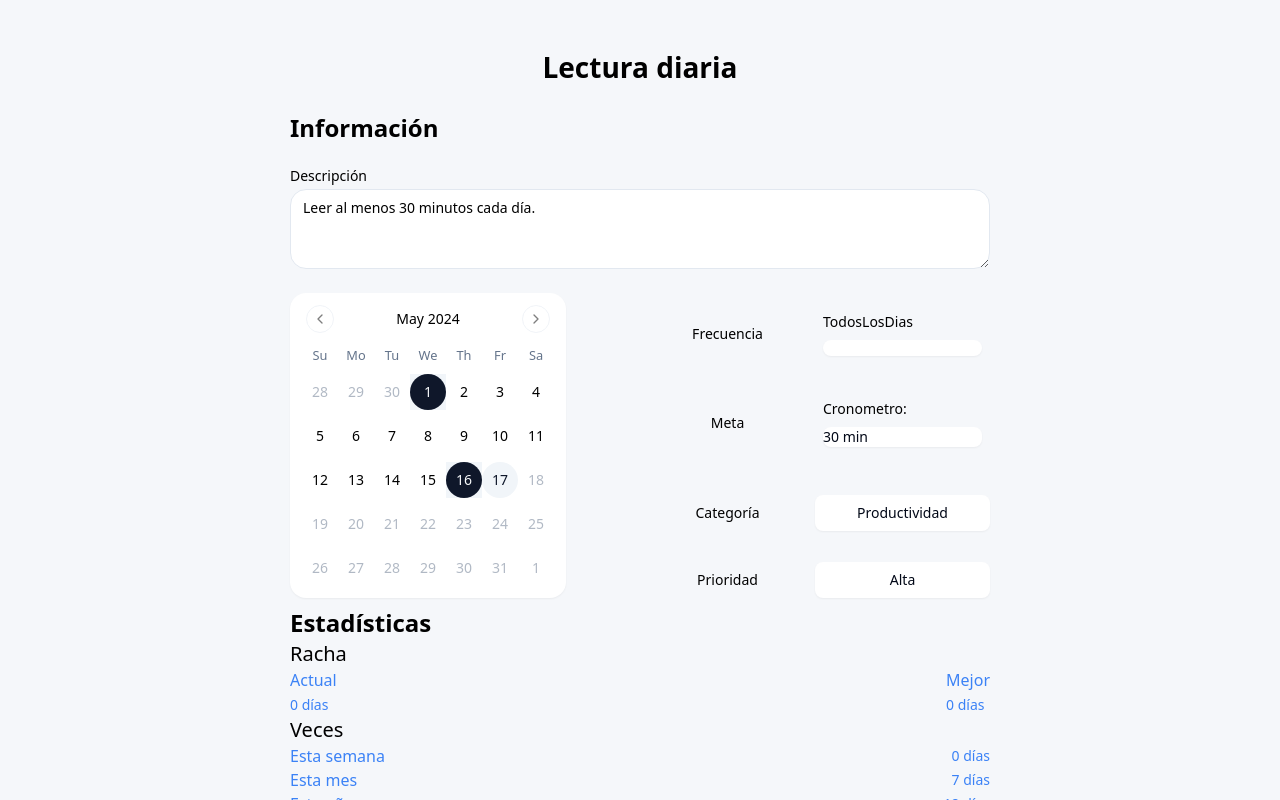
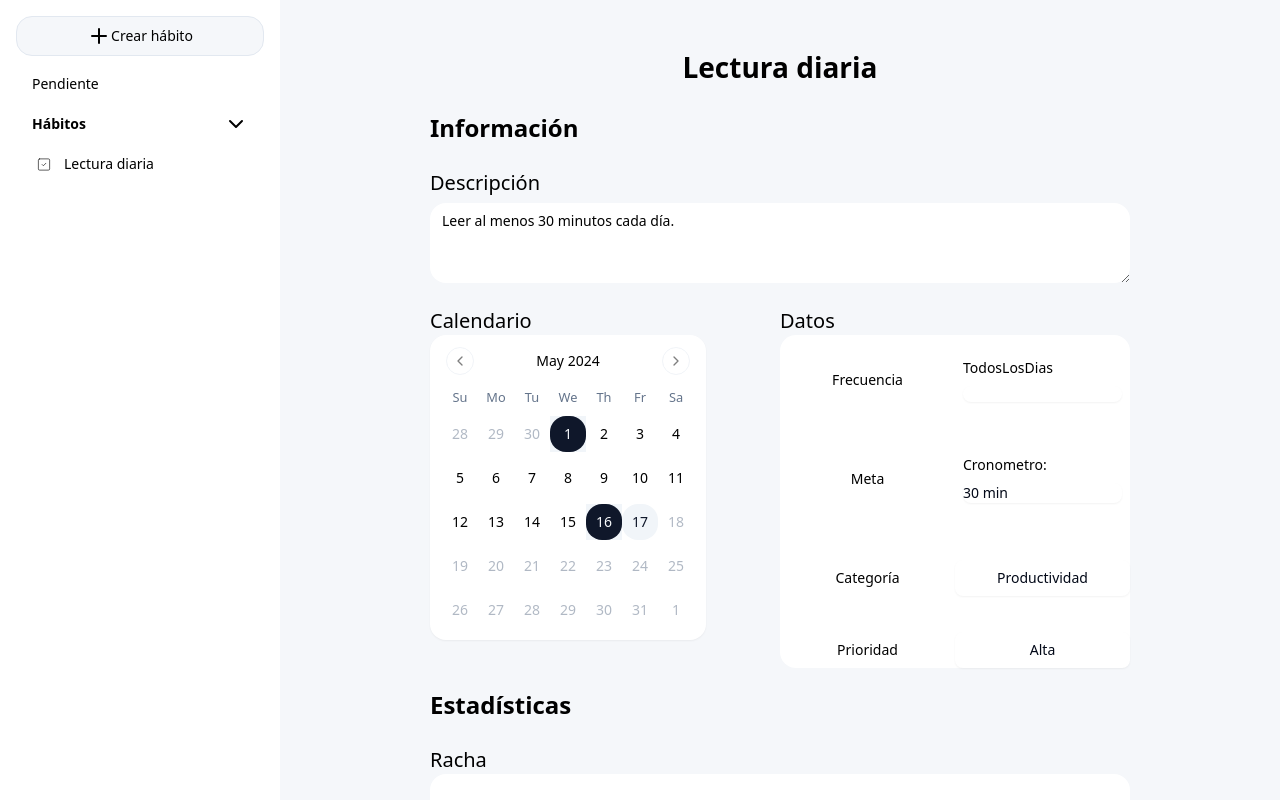
Before and after one commit to Davs07/habitsApp, a React (Vite) app: page /habitpage in a window 1280 px wide. Built offline with nearby package versions, Linux system fonts and the light colour scheme.

Commit message:
add sidebar

```diff
--- a/src/App.tsx
+++ b/src/App.tsx
@@ -1,13 +1,55 @@
-import { Route, Routes } from "react-router-dom";
+import { Link, Route, Routes } from "react-router-dom";
 import { HabitsPage } from "./pages/Habits/HabitsPage";
 import { Try } from "./pages/Habits/Try";
 import { HabitTry } from "./pages/Habits/HabitTry";
 import { HabitList } from "./pages/Habits/HabitList";
 import { HabitPage } from "./pages/Habits/HabitPage";
+import { ChevronDown, Plus, SquareCheck } from "lucide-react";
+import { Button } from "./components/ui/button";
 
 function App() {
   return (
-    <div className="h-screen overflow-hidden grid place-items-center bg-background overflow-y-auto ">
+    <div className="h-screen overflow-hidden flex flex-row   bg-background ">
+      <aside className=" col-span-2 bg-card h-full w-[280px] justify-start p-4">
+        <div className="w-full h-full ">
+          <nav>
+            <ul className="flex flex-col">
+              <Button variant="outline" className="mb-2 ">
+                <Plus />
+                Crear hábito
+              </Button>
+              <li>
+                <Link to="/habittry">
+                  <Button variant={"ghost"} className="w-full justify-start ">
+                    Pendiente
+                  </Button>
+                </Link>
+              </li>
+              <li>
+                <Link to="/habitlist">
+                  <Button
+                    variant={"ghost"}
+                    className="w-full justify-between font-bold ">
+                    Hábitos
+                    <ChevronDown />
+                  </Button>
+                </Link>
+              </li>
+              <li>
+                <Link to="/habitpage">
+                  <Button
+                    variant={"ghost"}
+                    className="w-full justify-start gap-2 font-normal">
+                    <SquareCheck strokeWidth={1} height={15} />
+                    Lectura diaria
+                  </Button>
+                </Link>
+              </li>
+            </ul>
+          </nav>
+        </div>
+      </aside>
+      <div className="w-full flex-1 flex justify-center overflow-y-auto ">
         <Routes>
           <Route path="/" element={<HabitsPage />} />
           <Route path="/try" element={<Try />} />
@@ -16,6 +58,7 @@ function App() {
           <Route path="/habitpage" element={<HabitPage />} />
         </Routes>
       </div>
+    </div>
   );
 }
 
--- a/src/components/Chart.tsx
+++ b/src/components/Chart.tsx
@@ -47,7 +47,7 @@ export const Chart: React.FC<ChartProps> = (props) => {
   ];
   const data = monthNames.map((month, index) => ({
     name: month,
-    completados: completadosPorMes ? completadosPorMes[index] : 0,
+    Completados: completadosPorMes ? completadosPorMes[index] : 0,
   }));
 
   if (!completedDays) {
@@ -69,7 +69,7 @@ export const Chart: React.FC<ChartProps> = (props) => {
       <YAxis />
       <Tooltip />
       <Legend />
-      <Bar dataKey="completados" fill="#3B82F6" />{" "}
+      <Bar dataKey="Completados" fill="#3B82F6" />{" "}
     </BarChart>
   );
 };
--- a/src/components/ui/button.tsx
+++ b/src/components/ui/button.tsx
@@ -5,7 +5,7 @@ import { cva, type VariantProps } from "class-variance-authority";
 import { cn } from "@/lib/utils";
 
 const buttonVariants = cva(
-  "inline-flex items-center justify-center whitespace-nowrap rounded-3xl text-sm font-medium ring-offset-background transition-colors focus-visible:outline-none focus-visible:ring-2 focus-visible:ring-ring focus-visible:ring-offset-2 disabled:pointer-events-none disabled:opacity-50",
+  "inline-flex items-center justify-center whitespace-nowrap rounded-2xl text-sm font-medium ring-offset-background transition-colors focus-visible:outline-none focus-visible:ring-2 focus-visible:ring-ring focus-visible:ring-offset-2 disabled:pointer-events-none disabled:opacity-50",
   {
     variants: {
       variant: {
--- a/src/pages/Habits/HabitList.tsx
+++ b/src/pages/Habits/HabitList.tsx
@@ -14,21 +14,23 @@ export const HabitList: React.FC = () => {
   };
 
   return (
-    <div className=" h-full w-max justify-start items-start gap-2 grid grid-cols-1 ">
-      <div className=" h-max w-max justify-start items-start gap-2 grid grid-cols-1">
+    <div className=" h-full w-max justify-start items-start gap-2 grid grid-cols-1 mt-32">
+      <div className=" h-max w-max gap-4 grid grid-cols-1 place-items-center ">
         {habits.map((habit) => (
-          <Card className="space-y-0 ">
+          <Card className="space-y-0 w-[500px] py-2 rounded-2xl">
             <CardHeader className="space-y-0 py-1 px-3">
               <div key={habit.id}>{habit.name}</div>
             </CardHeader>
-            <CardContent className="space-y-0 pt-0 pb-0 flex gap-2 px-3">
+            <CardContent className="space-y-0 pt-0 pb-0 flex gap-2 px-3 text-slate-400">
               <p className="txs">{habit.category}</p>
               <p className="txs">{habit.frequency.type}</p>
+              <p className="txs">{habit.priority}</p>
+              <p className="txs">{habit.goal.meta.toString()}</p>
             </CardContent>
           </Card>
         ))}
         <Dialog>
-          <DialogTrigger>
+          <DialogTrigger className="w-max">
             <Button>Agregar Hábito</Button>
           </DialogTrigger>
           <DialogContent className="p-0">
--- a/src/pages/Habits/HabitPage.tsx
+++ b/src/pages/Habits/HabitPage.tsx
@@ -34,7 +34,7 @@ export const HabitPage = () => {
   };
 
   return (
-    <div className=" h-full w-max justify-start items-start gap-2 grid grid-cols-1  py-12">
+    <div className=" h-full w-max max-w-[700px] justify-start items-start gap-12 col-span-6  grid grid-cols-1 py-12">
       <div className="flex flex-col gap-6">
         <div className="flex w-full justify-center">
           <h2>{habit.name}</h2>
@@ -42,23 +42,26 @@ export const HabitPage = () => {
         <h3>Información</h3>
 
         <div className="flex flex-col space-y-1.5">
-          <Label htmlFor="description">Descripción</Label>
+          <h4>Descripción</h4>
           <Textarea
             id="description"
             placeholder="Descripción"
-            className="rounded-2xl bg-white"
-            value={habit.description}
+            className="rounded-2xl bg-white border-none"
+            defaultValue={habit.description}
           />
         </div>
 
         <div className="grid grid-cols-2">
           <div>
+            <h4>Calendario</h4>
             <Calendario
               habit={habit}
               handleCheckboxChange={handleCheckboxChange}
             />
           </div>
-          <div className="grid grid-rows-3 gap-2 text-sm ">
+          <div className="">
+            <h4>Datos</h4>
+            <div className="grid grid-rows-3 gap-2 text-sm bg-white rounded-2xl h-full">
               <div className="grid place-items-center grid-cols-2">
                 <Label>Frecuencia</Label>
                 <div className="flex flex-col p-2 w-full justify-center gap-2">
@@ -96,13 +99,14 @@ export const HabitPage = () => {
             </div>
           </div>
         </div>
-      <div>
+      </div>
+      <div className="flex flex-col gap-6">
         <h3>Estadísticas</h3>
         <div>
           <div>
             <h4>Racha</h4>
 
-            <div className="text-blue-500 flex justify-between items-center">
+            <div className="text-blue-500 flex justify-around items-center bg-white p-8 rounded-2xl">
               <div>
                 <p>Actual</p>
                 <Label>0 días</Label>
@@ -116,16 +120,16 @@ export const HabitPage = () => {
           <div>
             <h4>Veces</h4>
 
-            <div className="text-blue-500 flex flex-col justify-between">
-              <div className="flex justify-between items-center">
+            <div className="text-blue-500 grid grid-cols-3 justify-between bg-white p-8 rounded-2xl">
+              <div className="flex flex-col justify-between items-center">
                 <p>Esta semana</p>
                 <Label>0 días</Label>
               </div>
-              <div className="flex justify-between items-center">
+              <div className="flex flex-col justify-between items-center">
                 <p>Esta mes</p>
                 <Label>7 días</Label>
               </div>
-              <div className="flex justify-between items-center">
+              <div className="flex flex-col justify-between items-center">
                 <p>Esta año</p>
                 <Label>12 días</Label>
               </div>
@@ -135,7 +139,7 @@ export const HabitPage = () => {
         <div>
           <h4>Mes</h4>
           <div>
-            <div>
+            <div className="bg-white py-8 rounded-2xl">
               <Chart habit={habit} completedDays={habit.completedDays} />
             </div>
           </div>
```
Lines whose indentation alone changed are shown as unchanged.
